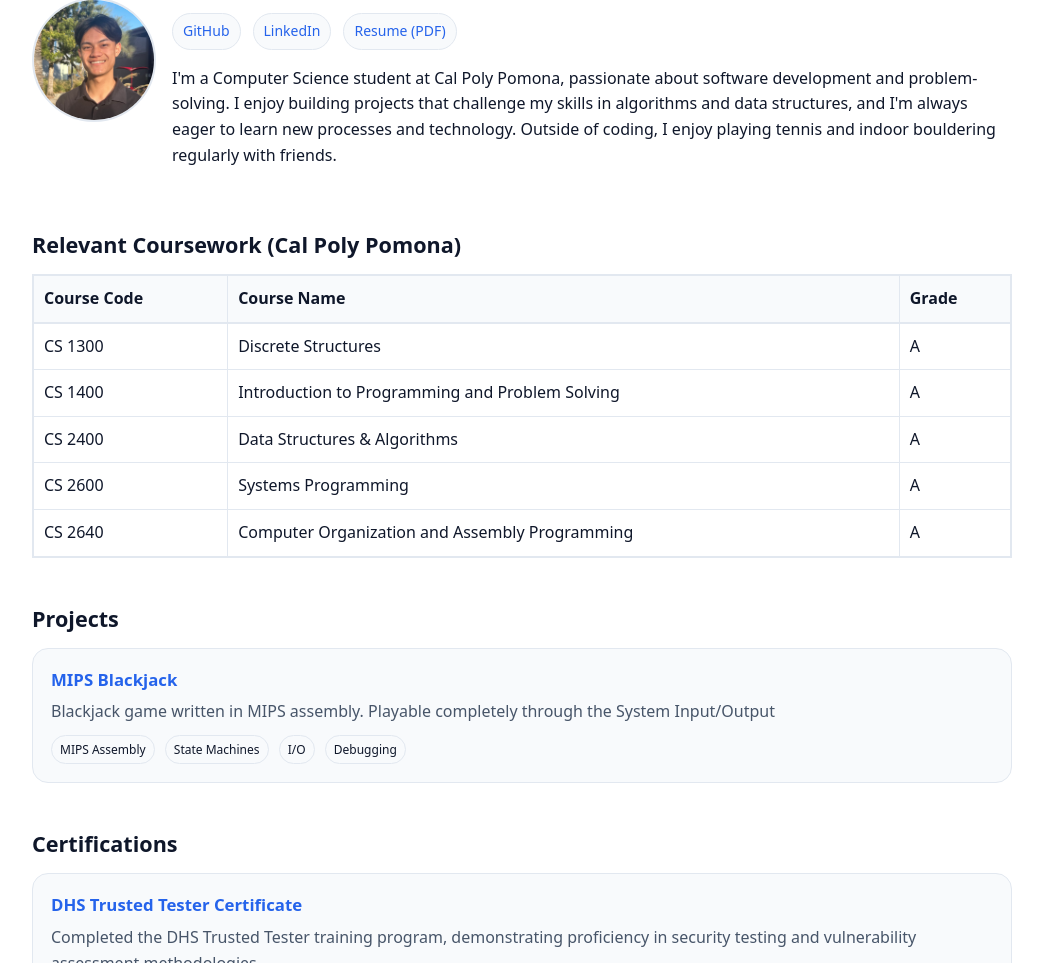
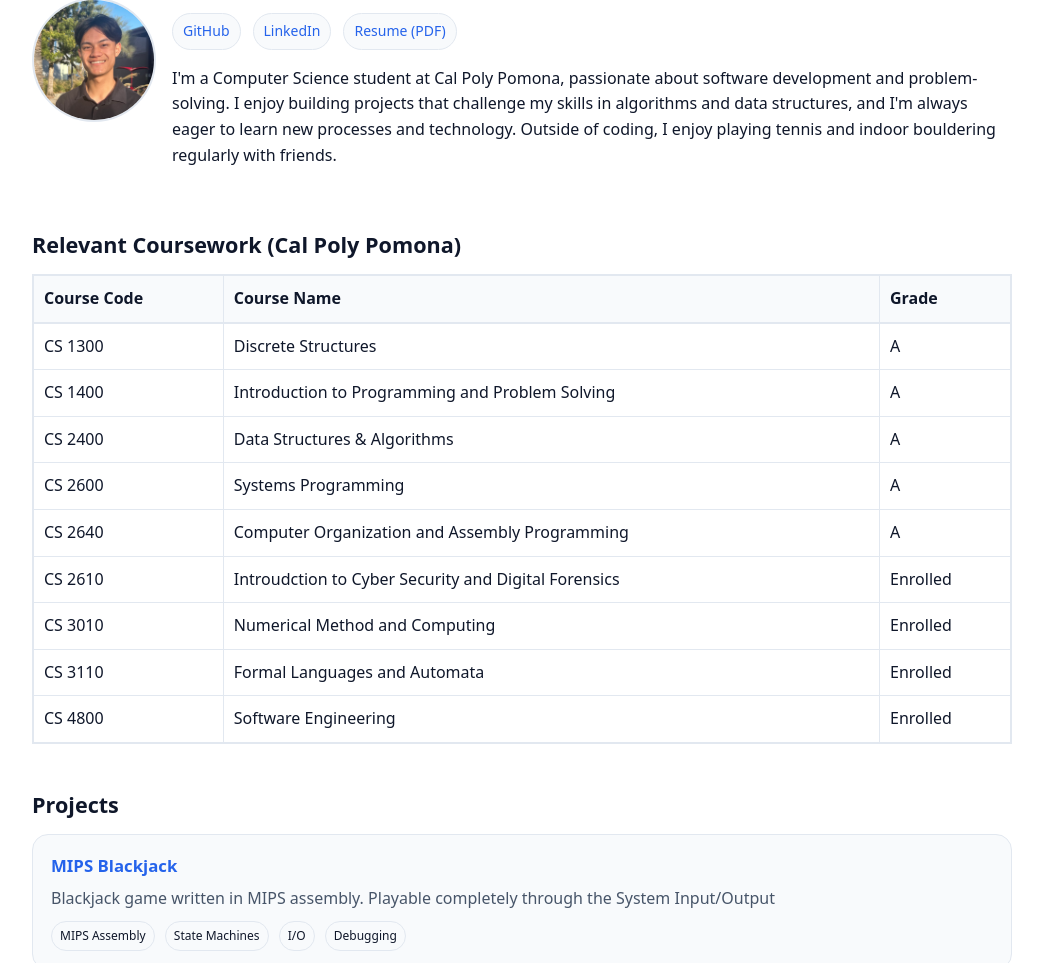
Before and after one commit to RyanVu612/RyanVu612.github.io, a plain HTML site: page index.html in a window 1280 px wide. Shown: the part 137-1100 px from the top of the page, without its empty margins (118-1161 px from the left). Drawn offline with Linux system fonts and the light colour scheme.

Commit message:
Add currently enrolled classes

```diff
--- a/index.html
+++ b/index.html
@@ -167,6 +167,26 @@
             <td>Computer Organization and Assembly Programming</td>
             <td>A</td>
           </tr>
+          <tr>
+            <td>CS 2610</td>
+            <td>Introudction to Cyber Security and Digital Forensics</td>
+            <td>Enrolled</td>
+          </tr>
+          <tr>
+            <td>CS 3010</td>
+            <td>Numerical Method and Computing</td>
+            <td>Enrolled</td>
+          </tr>
+          <tr>
+            <td>CS 3110</td>
+            <td>Formal Languages and Automata</td>
+            <td>Enrolled</td>
+          </tr>
+          <tr>
+            <td>CS 4800</td>
+            <td>Software Engineering</td>
+            <td>Enrolled</td>
+          </tr>
         </tbody>
       </table>
     </div>
```
